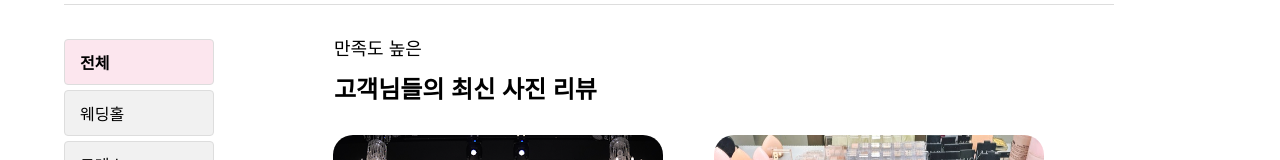
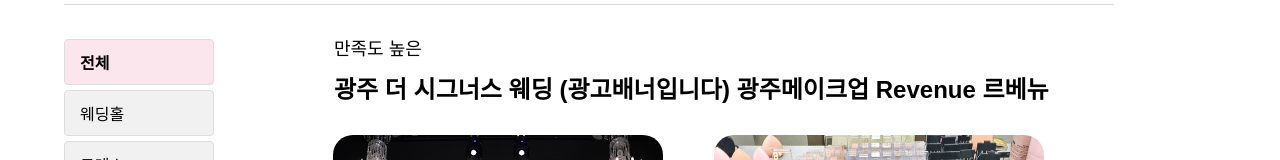
Before and after one commit to yugwangmyeong/PlanMyWedding, a React (Create React App) app in the folder front/: page /community in a window 1280 px wide. Shown: the part 138-298 px from the top of the page. Built offline with nearby package versions, Linux system fonts and the light colour scheme; no server answers.

Commit message:
광고 배너버전

```diff
--- a/front/src/components/Community.jsx
+++ b/front/src/components/Community.jsx
@@ -102,13 +102,14 @@
           <div className="community-main-wrapper">
             <div className="community-title">
               <p>만족도 높은</p>
-              <p>고객님들의 최신 사진 리뷰</p>
+              <p>광주 더 시그너스 웨딩 (광고배너입니다) 광주메이크업 Revenue 르베뉴</p>
             </div>
 
             <div className="community-top-banner">
               <div className="banner-left">
+              <Link to= "http://www.thesignus.com/page/intro/wedding">
                 <img src="/images/banner1.jpg" alt="banner1" />
-
+              </Link>
                 <div className="filter-buttons">
                   <select
                     className="filter-select"
@@ -139,8 +140,9 @@
               </div>
 
               <div className="banner-right">
+              <Link to= "https://www.instagram.com/revenue.makeup/">
                 <img src="/images/banner2.jpg" alt="banner2" />
-
+              </Link>
                 <Link to="/community/write" className="write-btn">글쓰기</Link>
 
               </div>
```
